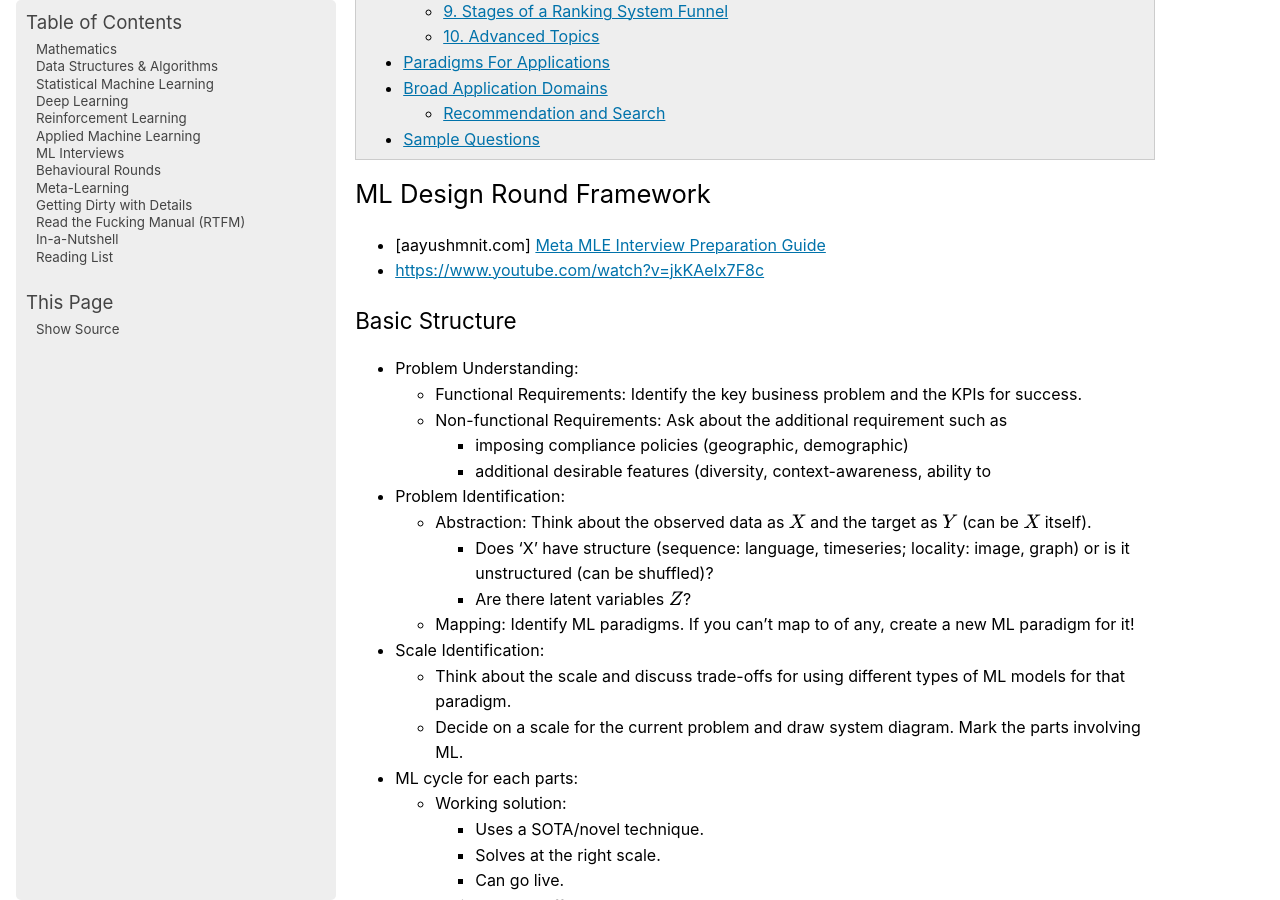
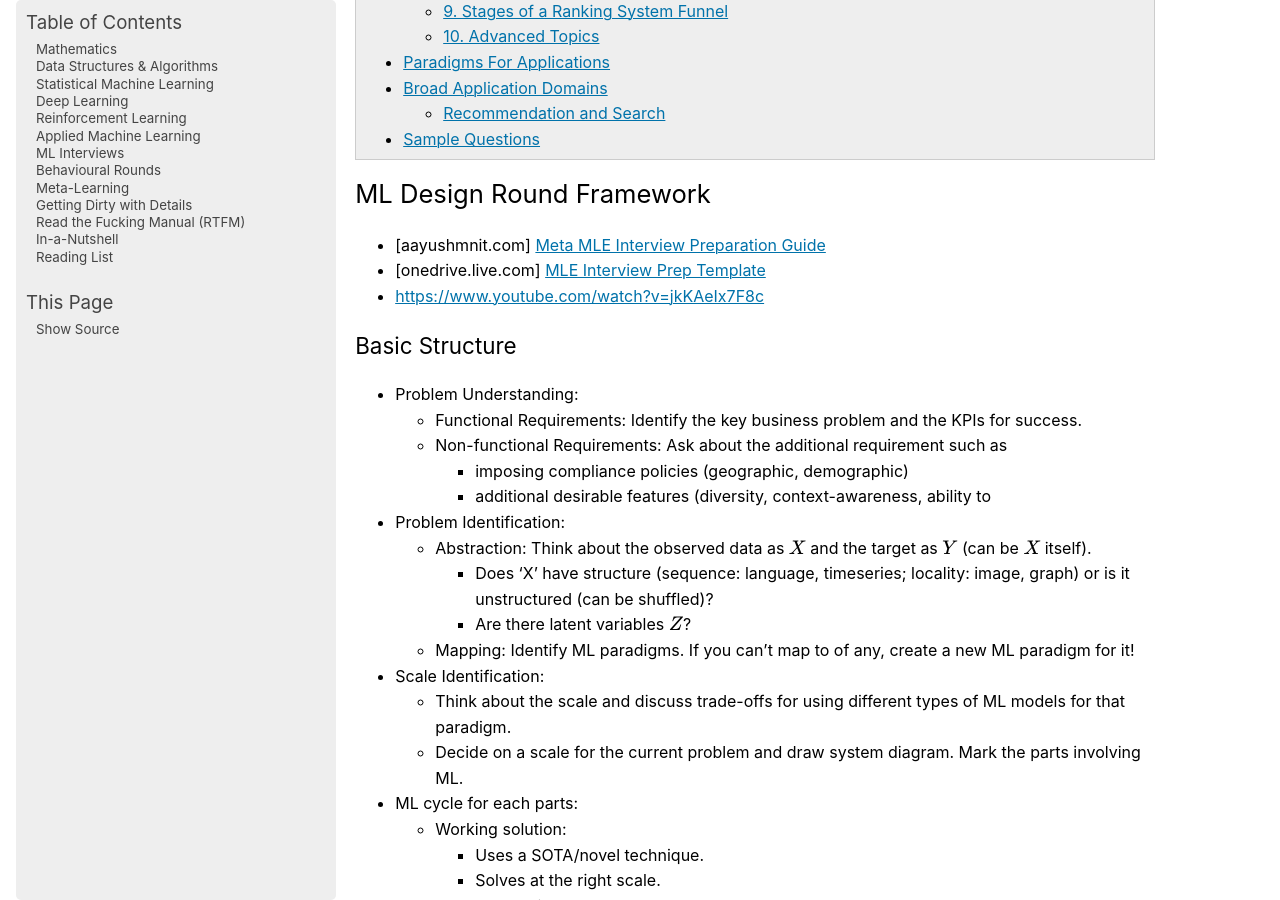
Before and after one commit to uselesstechjunks/leetcode, a Sphinx documentation site: the page built from docs/source/interviews/design.rst, in a window 1280 px wide and 900 px high, scrolled down 638 px. Built offline with Sphinx 7.4.7, drawn with Linux system fonts in a browser that asks for light colours; pages that are not in the unit, such as notebooks, are missing from menus.

Commit message:
Update design.rst

```diff
--- a/docs/source/interviews/design.rst
+++ b/docs/source/interviews/design.rst
@@ -10,6 +10,7 @@ ML Application
 ML Design Round Framework
 ********************************************************************************
 - [aayushmnit.com] `Meta MLE Interview Preparation Guide <https://aayushmnit.com/posts/2024-12-15-MLInterviewPrep/MLInterviewPrep.html>`_
+- [onedrive.live.com] `MLE Interview Prep Template <https://onedrive.live.com/edit?id=52D2FC816A40F7EB!37560&resid=52D2FC816A40F7EB!37560&ithint=file%2Cxlsx&redeem=aHR0cHM6Ly8xZHJ2Lm1zL3gvcyFBdXYzUUdxQl9OSlNncVU0TGhPVUp0VGNWNDRXalE&migratedtospo=true&wdo=2&cid=52d2fc816a40f7eb>`_
 - https://www.youtube.com/watch?v=jkKAeIx7F8c
 
 Basic Structure
```
